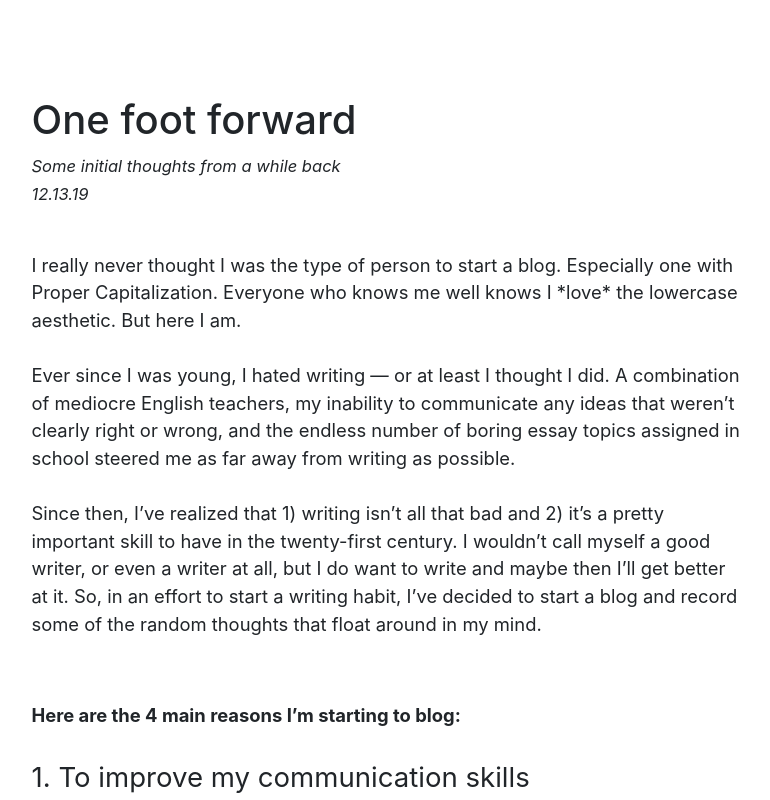
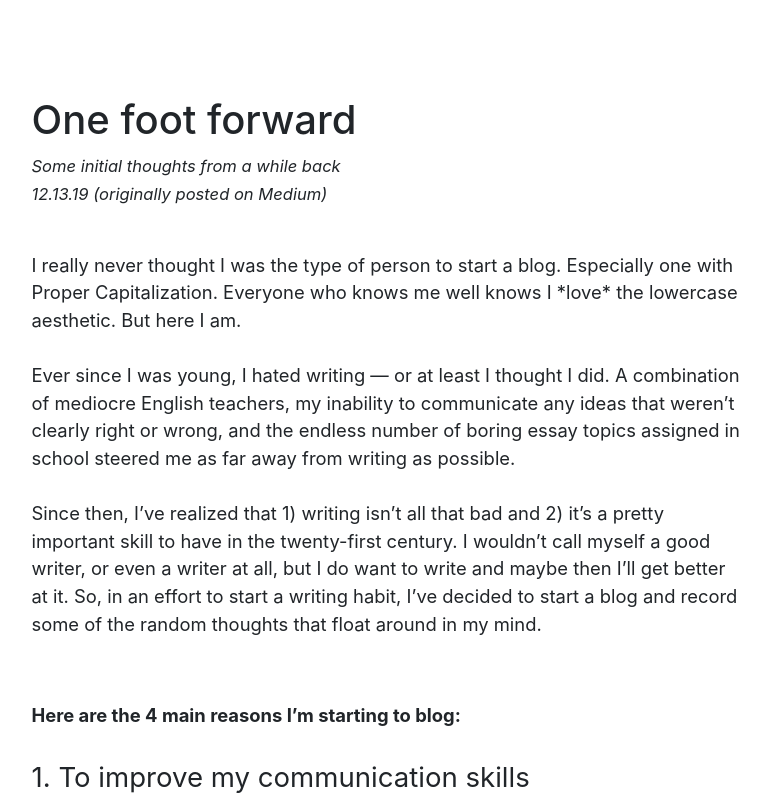
Before and after one commit to syl898/syl898.github.io, a plain HTML site: page posts/00-one-foot.html in a window 1280 px wide. Shown: the top 800 px of the page, without its empty margins (253-1023 px from the left). Drawn offline with nearby package versions, Linux system fonts and the light colour scheme.

Commit message:
minor edits

```diff
--- a/posts/00-one-foot.html
+++ b/posts/00-one-foot.html
@@ -29,7 +29,7 @@
               <p><i>
                 Some initial thoughts from a while back
                 <br>
-                12.13.19
+                12.13.19 (originally posted on Medium)
               </i></p>
             </div>
 
```
Also changed, not shown: posts/01-beginning-step.html (+1 -1 lines).
